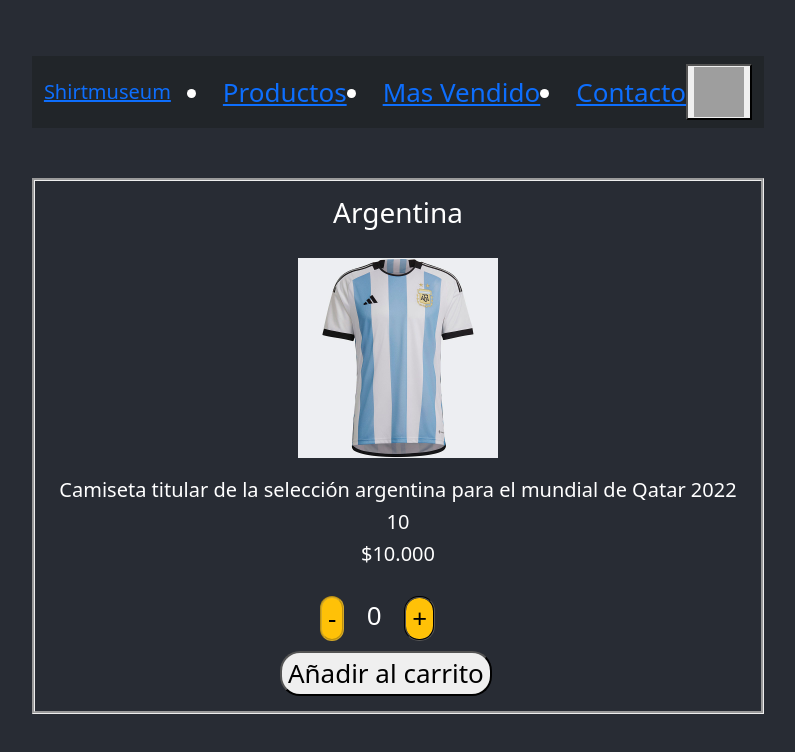
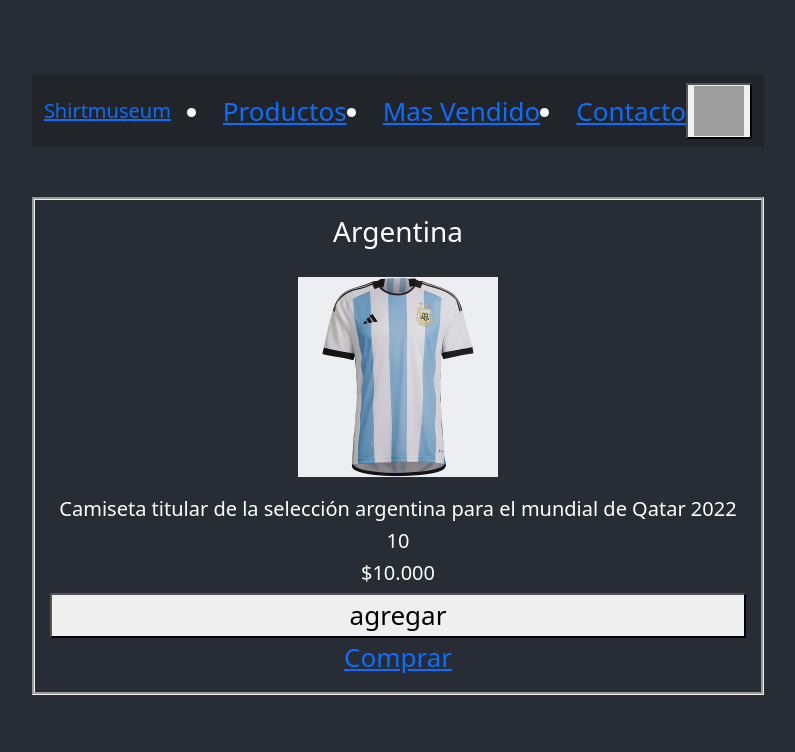
Before and after one commit to matiasrinesi/React-Rinesi, a React (Create React App) app: page /Item in a window 1280 px wide. Shown: the top 752 px of the page, without its empty margins (242-1037 px from the left). Built offline with nearby package versions, Linux system fonts and the light colour scheme; grey boxes are pictures that could not be loaded.

Commit message:
add to cart

```diff
--- a/src/App.css
+++ b/src/App.css
@@ -37,6 +37,10 @@
   margin-left: 230px;
   margin-top: 10px;
 
+}
+.addtocart{
+  display: flex;
+  flex-direction: column;
 }
 .sumar{
   margin: 10px;
--- /dev/null
+++ b/src/app/Provider.js
@@ -0,0 +1,22 @@
+import { createContext, useState } from 'react';
+
+
+const Provider = ({ children }) => {
+
+    const [carrito, setCarrito] = useState('');
+
+    const agregarAlCarrito = (item) => {
+        setCarrito((prevState) => [...prevState, item])
+        console.log(carrito)
+
+    }
+    return (
+        <AppContext.Provider value={{ carrito, setCarrito, agregarAlCarrito }}>
+            {children}
+        </AppContext.Provider>
+    );
+}
+export const AppContext = createContext();
+
+
+export default Provider;
--- a/src/app/Router.js
+++ b/src/app/Router.js
@@ -5,11 +5,12 @@ import { Layout } from './Layout';
 import ItemListContainer from '../componentes/ItemListContainer/ItemListContainer';
 import ItemDetailContainer from '../componentes/ItemDetailContainer/ItemDetailContainer';
 import Cart from '../pages/Cart';
+import Provider from './Provider';
 
 
 
 const Router = () => (
-
+  <Provider>
     <BrowserRouter>
         <Routes>
             <Route element={<Layout />}>
@@ -26,6 +27,7 @@ const Router = () => (
 
         </Routes>
     </BrowserRouter>
+    </Provider>
 );
 
 export default Router;
--- a/src/componentes/ItemDetailContainer/ItemDetail.js
+++ b/src/componentes/ItemDetailContainer/ItemDetail.js
@@ -1,10 +1,13 @@
-import React, { useState } from 'react';
+import React, { useContext, useEffect, useState } from 'react';
 import ItemCount from '../ItemListContainer/ItemCount';
 import { Link } from 'react-router-dom';
+import { AppContext } from '../../app/Provider';
 
 
 const ItemDetail = ({ detalle }) => {
     const [count, setCount] = useState(0);
+
+    const { agregarAlCarrito } = useContext(AppContext)
     return (
         <div className='detail'>
             <h3>{detalle.nombre} </h3>
@@ -13,16 +16,20 @@ const ItemDetail = ({ detalle }) => {
             <h5>{detalle.stock}</h5>
             <h5>{detalle.precio}</h5>
 
-             <div className='contador'>
+              {/* <div className='contador'>
             {
                 count == 0 ?
                 <ItemCount  stock={detalle.stock} initial={0} onAdd={(c) => { setCount(c) }}/>
                 : <Link to="/Cart/"> Terminar compra </Link>
 
             }
-           </div>
+           </div>  */}
+<div className='addtocart'>
+<button onClick={() => agregarAlCarrito(detalle)}>agregar</button>
 
+<Link to={`/Cart/`}>Comprar</Link>
 
+</div>
 
 
 
--- a/src/componentes/ItemListContainer/Item.js
+++ b/src/componentes/ItemListContainer/Item.js
@@ -1,7 +1,10 @@
-import React from 'react'
+import React, { useState } from 'react'
 import ItemCount from './ItemCount'
+import { Link } from 'react-router-dom';
+
 
 const Item = ({id, equipo, precio, stock, img}) => {
+    const [count, setCount] = useState(0);
     function onAdd(valor) {
         alert(`Agregaste ${valor} camisetas al carrito`)
     }
@@ -12,9 +15,14 @@ const Item = ({id, equipo, precio, stock, img}) => {
             <p>Precio: {precio}</p>
             <p>Stock: {stock} unidades</p>
         </div>
-        <div>
+        {/* <div>
             <ItemCount stock={stock} initial={0} onAdd={onAdd}/>
-        </div>
+        </div> */}
+                    {
+                count == 0 ?
+                    <ItemCount Productos={stock} initial={0} onAdd={(c) => { setCount(c) }} />
+                    : <Link to={`/Cart/`}>Comprar</Link>
+            }
     </div>
   )
 }
--- a/src/pages/Cart.js
+++ b/src/pages/Cart.js
@@ -1,9 +1,20 @@
-import React from 'react'
+import React, { useContext } from 'react'
+import { AppContext } from '../app/Provider'
 
 const Cart = () => {
-  return (
-    <div>Cart</div>
-  )
+    const { carrito } = useContext(AppContext)
+    console.log(carrito)
+    return (
+        <div>
+            <h1>Cart</h1>
+            <div>
+                Aqui apareceran los productos elegidos
+            </div>
+            {carrito.length > 0 ? carrito.map(item => <h2 key={item.id}>{item.nombre}</h2>) : "vacio"
+
+            }
+        </div>
+    )
 }
 
 export default Cart
```
